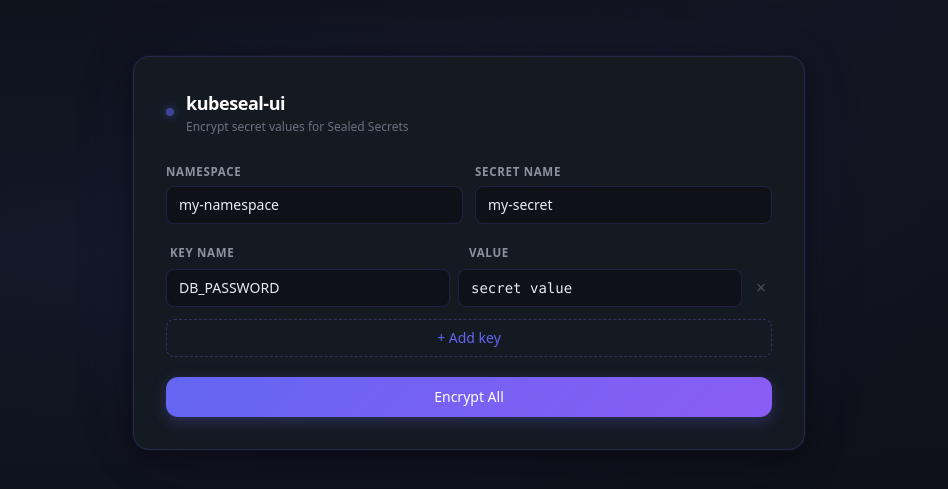
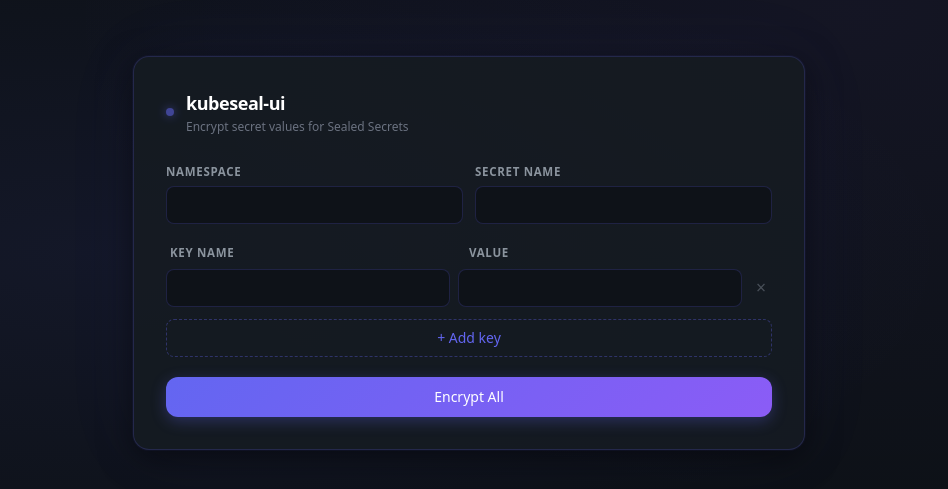
Before and after one commit to kuvi-99/kubeseal-ui, a Python web app: template templates/index.html in a window 1280 px wide. Shown: the part 147-636 px from the top of the page, without its empty margins (171-1119 px from the left). Run offline with Jinja, Linux system fonts and the light colour scheme; the template is opened without the code that fills it, so the values that code supplies are empty; some libraries are stand-ins or nearby versions.

Commit message:
update_hitw

```diff
--- a/templates/index.html
+++ b/templates/index.html
@@ -98,8 +98,8 @@
       box-shadow: 0 0 10px rgba(99,102,241,0.9); animation: pulse 2s ease-in-out infinite; flex-shrink: 0;
     }
     @keyframes pulse { 0%, 100% { opacity: 1; } 50% { opacity: 0.35; } }
-    .hint { color: #484f58; font-size: 0.72rem; }
-    .hint code { color: #6366f1; font-family: 'JetBrains Mono', ui-monospace, monospace; }
+    .hint { color: #30363d; font-size: 0.70rem; }
+    .hint code { color: #484f58; font-family: 'JetBrains Mono', ui-monospace, monospace; }
   </style>
 </head>
 <body class="flex items-center justify-center min-h-screen p-4">
@@ -119,11 +119,11 @@
     <div class="grid grid-cols-2 gap-3 mb-5">
       <div>
         <label class="label-text block mb-1.5">Namespace</label>
-        <input id="namespace" type="text" placeholder="my-namespace" class="field w-full rounded-lg px-3 py-2 text-sm" />
+        <input id="namespace" type="text" class="field w-full rounded-lg px-3 py-2 text-sm" />
       </div>
       <div>
         <label class="label-text block mb-1.5">Secret name</label>
-        <input id="name" type="text" placeholder="my-secret" class="field w-full rounded-lg px-3 py-2 text-sm" />
+        <input id="name" type="text" class="field w-full rounded-lg px-3 py-2 text-sm" />
       </div>
     </div>
 
@@ -138,9 +138,7 @@
     <div id="entries" class="space-y-2 mb-3"></div>
 
     <!-- Add key button -->
-    <button onclick="addRow()" class="btn-add w-full py-2 rounded-lg text-sm font-medium mb-5">
-      + Add key
-    </button>
+    <button onclick="addRow()" class="btn-add w-full py-2 rounded-lg text-sm font-medium mb-5">+ Add key</button>
 
     <!-- Encrypt button -->
     <button id="encryptBtn" onclick="encrypt()"
@@ -159,9 +157,7 @@
         <button id="copyBtn" onclick="copyYaml()" class="btn-copy px-3 py-1.5 rounded-lg font-medium">Copy YAML</button>
       </div>
       <pre id="yamlOutput" class="yaml-block rounded-lg px-4 py-3 overflow-x-auto whitespace-pre-wrap break-all"></pre>
-      <p class="hint mt-2">
-        Reference in container: <code>envFrom: [{secretRef: {name: &lt;secret-name&gt;}}]</code>
-      </p>
+      <p class="hint mt-2">Чтобы переменные попали в контейнер, добавь <code>envFrom: [{secretRef: {name: &lt;secret-name&gt;}}]</code> в блок containers.</p>
     </div>
 
   </div>
@@ -176,9 +172,9 @@
       div.className = 'entry-row';
       div.id = `row-${id}`;
       div.innerHTML = `
-        <input type="text" placeholder="DB_PASSWORD" value="${escHtml(key)}"
+        <input type="text" value="${escHtml(key)}"
           class="field rounded-lg px-3 py-2 text-sm" data-role="key" />
-        <input type="text" placeholder="secret value" value="${escHtml(value)}"
+        <input type="text" value="${escHtml(value)}"
           class="field rounded-lg px-3 py-2 text-sm font-mono" data-role="value" />
         <button class="btn-remove" onclick="removeRow(${id})" title="Remove">×</button>
       `;
```
